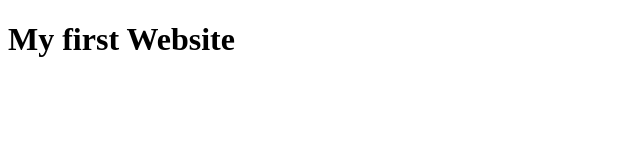
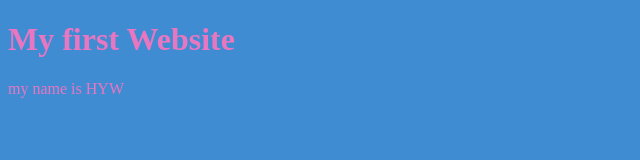
Before and after one commit to GHS-maker/MyWebsite, a plain HTML site: page index.html in a window 1280 px wide. Shown: the whole page, without its empty margins (0-640 px from the left). Drawn offline with Linux system fonts and the light colour scheme.

Commit message:
add name

```diff
--- a/index.html
+++ b/index.html
@@ -3,9 +3,11 @@
 <head>
     <meta charset="UTF-8">
     <meta name="viewport" content="width=device-width, initial-scale=1.0">
-<title>Document</title>
+    <title>Document</title>
+    <link rel="stylesheet" href="style.css">
 </head>
 <body>
     <h1>My first Website</h1>
+    <p>my name is HYW</p>
 </body>
 </html>
--- a/style.css
+++ b/style.css
@@ -1 +1 @@
-body{background-color:#3f8cd3;color:#e876c0;font-family:Arial,sans-serif;margin:0;padding:0;}
+body{background-color:#3f8cd3;color:#e876c0;}
```
